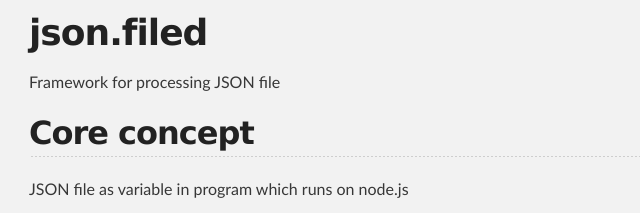
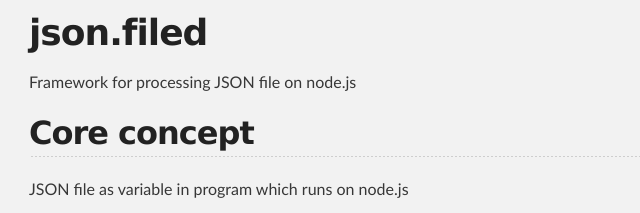
Before and after one commit to 7k8m/json.filed, a plain HTML site: page index.html in a window 1280 px wide. Shown: the part 254-467 px from the top of the page, 291-931 px from the left. Drawn offline with Linux system fonts and the light colour scheme.

Commit message:
Update index.html

```diff
--- a/index.html
+++ b/index.html
@@ -34,7 +34,7 @@
         <h1>
 <a id="jsonfiled" class="anchor" href="#jsonfiled" aria-hidden="true"><span aria-hidden="true" class="octicon octicon-link"></span></a>json.filed</h1>
 
-<p>Framework for processing JSON file</p>
+<p>Framework for processing JSON file on node.js</p>
 
 <h2>
 <a id="core-concept" class="anchor" href="#core-concept" aria-hidden="true"><span aria-hidden="true" class="octicon octicon-link"></span></a>Core concept</h2>
```
